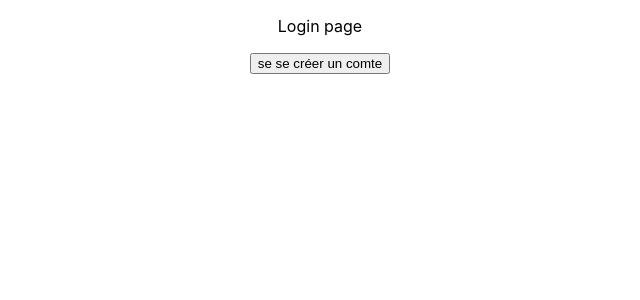
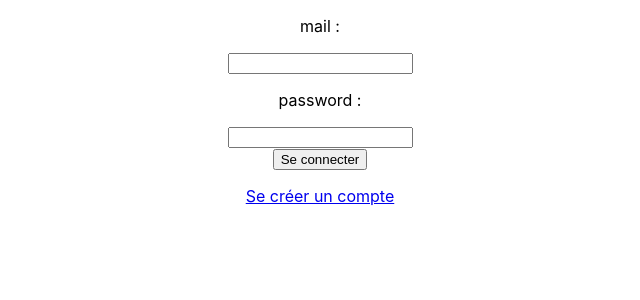
Before and after one commit to Florian59c/FlowBlog, a React (Create React App) app in the folder client/: page /login in a window 1280 px wide. Shown: the top 300 px of the page, without its empty margins (320-960 px from the left). Built offline with nearby package versions, Linux system fonts and the light colour scheme.

Commit message:
possibility of connecting + automatic connection during register + disconnection

```diff
--- a/client/src/screens/Home.jsx
+++ b/client/src/screens/Home.jsx
@@ -5,9 +5,17 @@ import { Link } from 'react-router-dom';
 
 function Home() {
     const [users, setUsers] = useState([]);
+    const [currentUserId, setCurrentUserId] = useState("");
 
     useEffect(() => {
-        axios.get('http://localhost:8000/getUser')
+        const currentUserId = JSON.parse(localStorage.getItem('currentUserId'));
+        if (currentUserId) {
+            setCurrentUserId(currentUserId);
+        }
+    }, []);
+
+    useEffect(() => {
+        axios.get('http://localhost:8000/getAllUsers')
             .then(response => {
                 setUsers(response.data);
             })
@@ -26,10 +34,21 @@ function Home() {
                     </div>
                 ))
             }
-
-            <Link to="/login" >
-                <button>se connecter</button>
-            </Link>
+            {currentUserId ?
+                <button
+                    onClick={async () => {
+                        localStorage.removeItem('currentUserId');
+                        setCurrentUserId("")
+                    }}
+                >
+                    se déconnecter
+                </button>
+                :
+                <Link to="/login" >
+                    <button>se connecter</button>
+                </Link>
+            }
+            {currentUserId}
         </div>
     );
 }
--- a/client/src/screens/Login.jsx
+++ b/client/src/screens/Login.jsx
@@ -1,15 +1,78 @@
-import { Link } from 'react-router-dom';
+import { Link, useNavigate } from 'react-router-dom';
 import './css/Login.css';
+import { useState } from 'react';
+import axios from 'axios';
 
 function Login() {
+    const navigate = useNavigate();
+    const [mail, setMail] = useState("");
+    const [password, setPassword] = useState("");
+    const [error, setError] = useState("");
+
     return (
         <div>
-            <p>Login page</p>
+            <form
+                onSubmit={async (e) => {
+                    e.preventDefault();
+                    setError("");
+                    try {
+                        const login = await axios.post('http://localhost:8000/login', {
+                            mail,
+                            password
+                        });
+                        if (login.data === true) {
+                            try {
+                                const id = await axios.post('http://localhost:8000/findIdByMail', {
+                                    mail
+                                });
+                                localStorage.setItem('currentUserId', JSON.stringify(id.data));
+                                navigate("/");
+                            } catch (error) {
+                                console.error(error);
+                            }
+                        } else {
+                            setError("L'adresse mail ou le mot de passe est incorect !");
+                        }
+
+                    } catch (err) {
+                        console.error(err);
+                        setError("un problème est survenu");
+                    }
+                }}
+            >
+                <div className='formulaire'>
+
+                    <label htmlFor="mail">
+                        <p>mail : </p>
+                        <input
+                            type="mail"
+                            id="mail"
+                            name="mail"
+                            value={mail}
+                            onChange={(e) => setMail(e.target.value)}
+                        />
+                    </label>
+                    <label htmlFor="password">
+                        <p>password : </p>
+                        <input
+                            type="password"
+                            id="password"
+                            name="password"
+                            value={password}
+                            onChange={(e) => setPassword(e.target.value)}
+                        />
+                    </label>
+                    <div className='submit-button'>
+                        <button className='button-normal'>Se connecter</button>
+                    </div>
+                </div>
+            </form>
+            {error}
 
             <Link to="/register" >
-                <button>se se créer un comte</button>
+                <p>Se créer un compte</p>
             </Link>
-        </div>
+        </div >
     );
 }
 
--- a/client/src/screens/Register.jsx
+++ b/client/src/screens/Register.jsx
@@ -1,33 +1,43 @@
 import './css/Register.css';
 import React, { useState } from 'react';
 import axios from 'axios';
+import { useNavigate } from 'react-router-dom';
 
 function Register() {
+    const navigate = useNavigate();
     const [pseudo, setPseudo] = useState("");
     const [mail, setMail] = useState("");
     const [password, setPassword] = useState("");
     const [confirmPassword, setConfirmPassword] = useState("");
-    const [validated, setValidated] = useState("");
     const [error, setError] = useState("");
 
     return (
-        <div><form
-            onSubmit={(e) => {
+        <div>
+            <form
+                onSubmit={async (e) => {
                     if (confirmPassword !== password) {
                         alert("Mot de passe différent");
                     } else {
                         e.preventDefault();
                         setError("");
                         try {
-                        axios.post('http://localhost:8000/createUser', {
+                            const isRegister = await axios.post('http://localhost:8000/createUser', {
                                 pseudo,
                                 mail,
                                 password
                             });
-                        setValidated("compte créé")
+                            if (isRegister.data === true) {
+                                const id = await axios.post('http://localhost:8000/findIdByMail', {
+                                    mail
+                                });
+                                localStorage.setItem('currentUserId', JSON.stringify(id.data));
+                                navigate("/");
+                            } else {
+                                setError("une erreur est survenu lors du login automatique");
+                            }
                         } catch (err) {
                             console.error(err);
-                        setError("L'un des champs de formulaire est invalide !");
+                            setError("un problème est survenu");
                         }
                     }
                 }}
@@ -78,7 +88,7 @@ function Register() {
                     </div>
                 </div>
             </form>
-            <p>{validated}</p>
+            {error}
         </div>
     );
 }
```
Also changed, not shown: 1 other file (tests, documents, lock files or other folders). Lines whose indentation alone changed are shown as unchanged.
